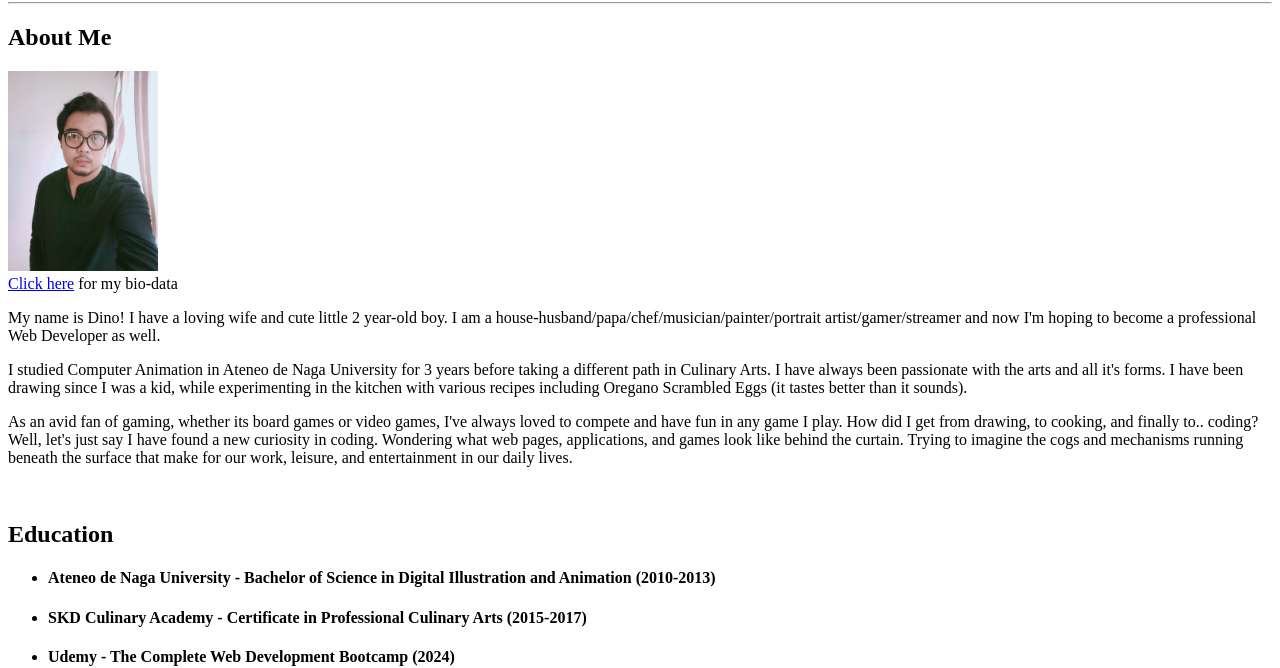
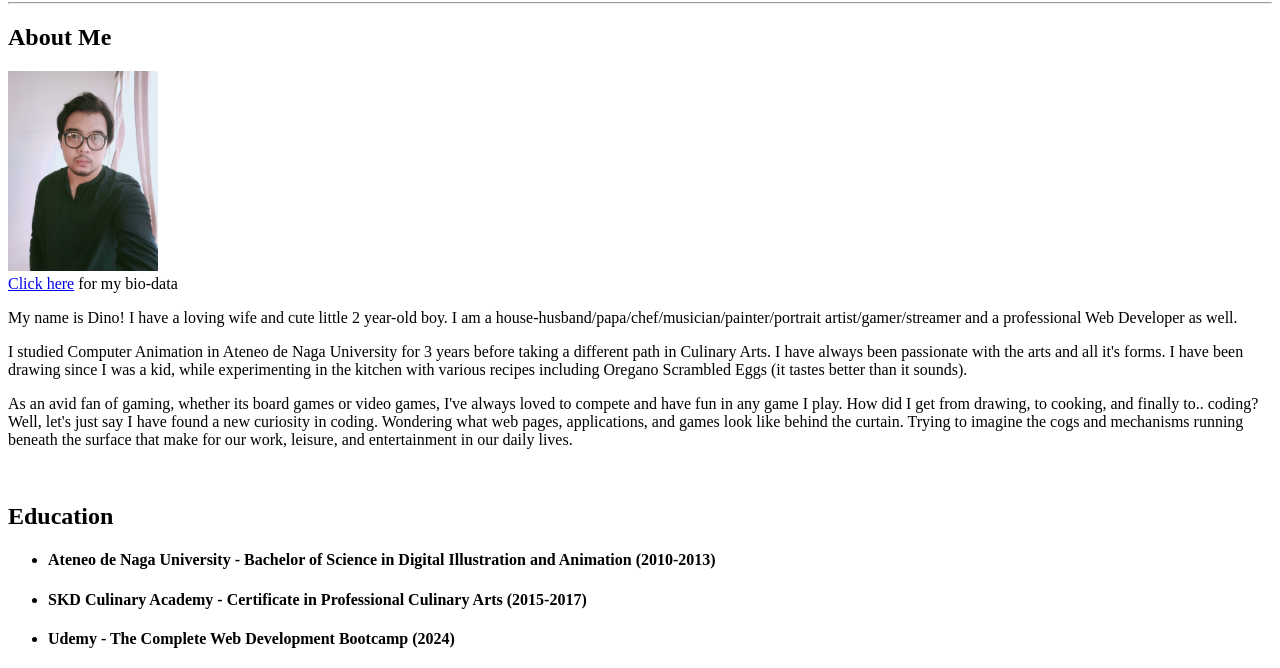
Before and after one commit to Gallaheim/My-online-resume, a plain HTML site: page index.html in a window 1280 px wide. Shown: the part 136-804 px from the top of the page. Drawn offline with Linux system fonts and the light colour scheme.

Commit message:
Add files via upload

```diff
--- a/index.html
+++ b/index.html
@@ -15,8 +15,7 @@
     <br/>
     <a href="./public/about.html">Click here</a> for my bio-data
     <p>My name is Dino! I have a loving wife and cute little 2 year-old boy.
-        I am a house-husband/papa/chef/musician/painter/portrait artist/gamer/streamer and now I'm hoping
-        to become a professional Web Developer as well.</p>
+        I am a house-husband/papa/chef/musician/painter/portrait artist/gamer/streamer and a professional Web Developer as well.</p>
 
       <p>I studied Computer Animation in Ateneo de Naga University for 3 years before taking a different path in Culinary Arts.
         I have always been passionate with the arts and all it's forms. I have been drawing since I was a kid, while experimenting
```
